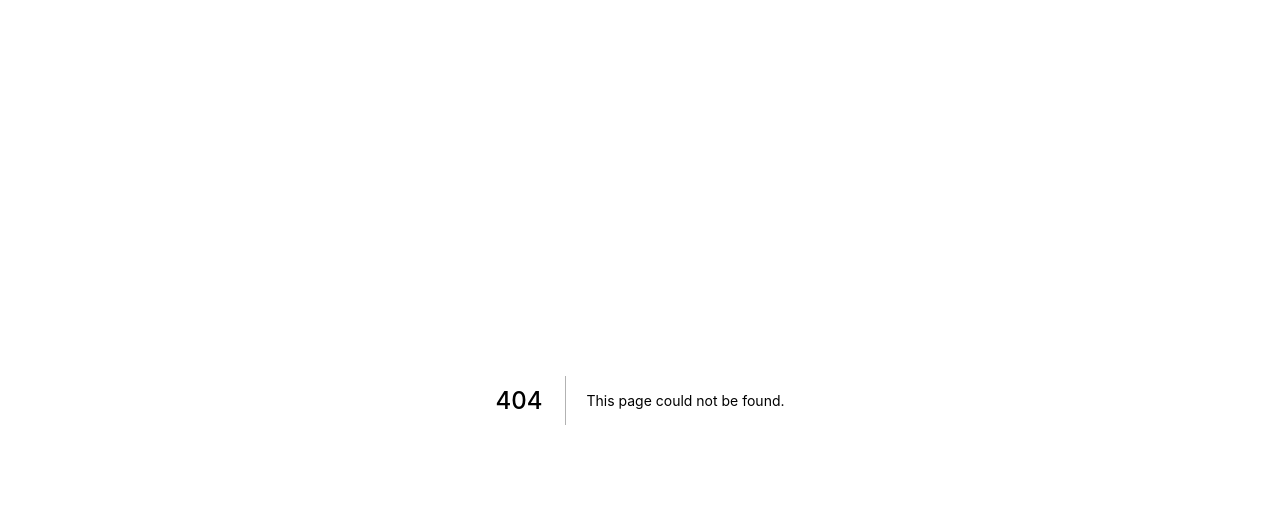
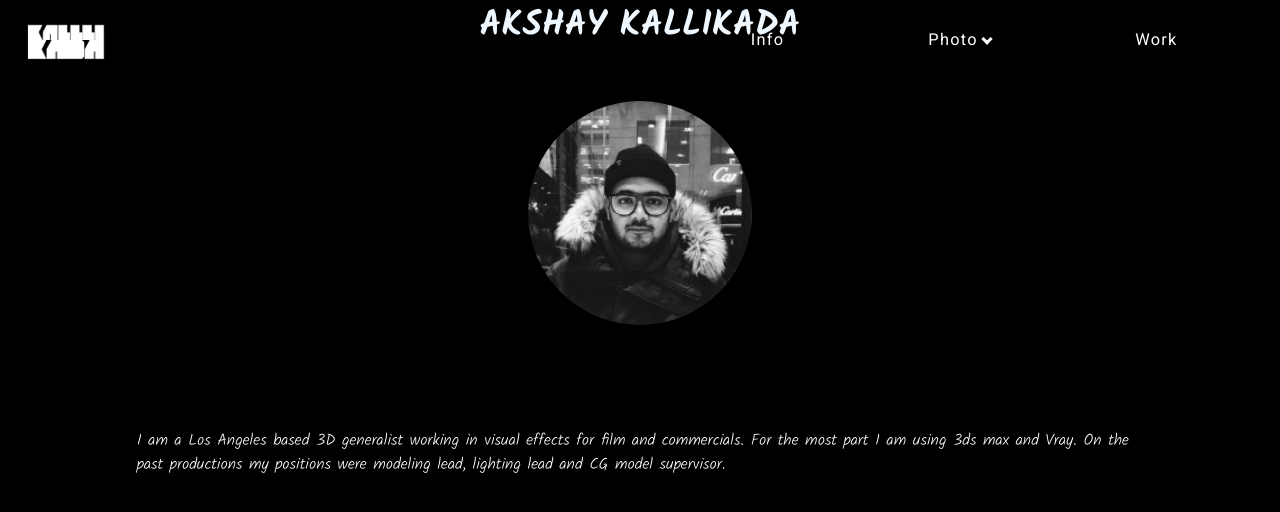
Before and after one commit to Jack-2077/demo-reel-showcase-nextjs, a Next.js app: page /Info in a window 1280 px wide. Before the commit this address had no page. Shown: the top 512 px of the page. Built offline with nearby package versions, Linux system fonts and the light colour scheme; some icons are missing.

Commit message:
feat: add info page

```diff
--- a/components/Home.js
+++ b/components/Home.js
@@ -2,9 +2,9 @@ import React from 'react';
 import Image from 'next/image';
 import Link from 'next/link';
 import { REEL_TITLES, REEL_IMAGES } from '../assests_imports';
+import Info from '../pages/Info';
 
 import styles from '../styles/Home.module.css';
-import Info from './Info';
 
 const Homepage = () => {
   return (
@@ -18,28 +18,28 @@ const Homepage = () => {
         priority
       />
       <div className='flex-container'>
-        {REEL_TITLES.map((item, i) => (
-          <Link
-            href={`/work/${REEL_IMAGES[item].title}`}
-            key={REEL_IMAGES[item].title}
-          >
+        {REEL_TITLES.map((item, i) => {
+          const imageTitle = REEL_IMAGES[item].title;
+          const image = REEL_IMAGES[item].image;
+
+          return (
+            <Link href={`/work/${imageTitle}`} key={imageTitle}>
               <a>
                 <div className={styles['img-container']}>
                   <Image
-                  src={REEL_IMAGES[item].image}
+                    src={image}
                     layout='responsive'
-                  priority={i < 3}
+                    priority={i < 2}
                     className={styles['img-img']}
                   />
 
                   <span className={styles['img-background']}></span>
-                <span className={styles['img-title']}>
-                  {REEL_IMAGES[item].title}
-                </span>
+                  <span className={styles['img-title']}>{imageTitle}</span>
                 </div>
               </a>
             </Link>
-        ))}
+          );
+        })}
       </div>
       <Info />
     </>
--- a/components/index.js
+++ b/components/index.js
@@ -1,3 +1,3 @@
 export { default as Navbar } from './Navbar';
-export { default as Info } from './Info';
+// export { default as Info } from './Info';
 export { default as Homepage } from './Home';
--- a/components/Info.js
+++ b/pages/Info.js
@@ -58,5 +58,3 @@ function Info() {
 }
 
 export default Info;
-
-//1070.400 x 245.900
--- a/styles/Home.module.css
+++ b/styles/Home.module.css
@@ -23,7 +23,8 @@
   content: '';
 }
 .img-title {
-  font-size: 5vw;
+  font-family: 'Quantico', sans-serif;
+  font-size: 2.5em;
   position: absolute;
   top: 0;
   left: 0;
--- a/styles/Info.module.css
+++ b/styles/Info.module.css
@@ -1,3 +1,5 @@
+@import url('https://fonts.googleapis.com/css2?family=Kalam:wght@300;700&display=swap');
+
 .info-container {
   display: flex;
   flex-direction: column;
@@ -7,14 +9,11 @@
 }
 
 .info-title {
+  font-family: 'Kalam', cursive;
+  font-weight: 700;
+  text-transform: uppercase;
   color: aliceblue;
-  height: 64px;
-  padding-bottom: 1.5em;
-  font-family: 'Bebas Neue', 'Roboto Condensed', sans-serif;
-  font-size: 3em;
-  -webkit-box-align: center;
-  align-items: center;
-  display: grid;
+  font-size: calc(30px + 0.390625vw);
   text-align: center;
 }
 
@@ -57,7 +56,24 @@
 
 .info-text {
   color: rgb(255, 255, 255);
+  font-family: 'Kalam', cursive;
+  font-weight: 300;
   max-width: 85%;
   margin: 1em auto;
   font-size: 1em;
 }
+
+@media (max-width: 300px) {
+  .circular_image {
+    width: 10em;
+    height: 10em;
+  }
+  .info-title {
+    font-size: 1.5em;
+  }
+
+  .socials-container svg {
+    width: 20px;
+    height: auto;
+  }
+}
--- a/styles/Navbar.module.css
+++ b/styles/Navbar.module.css
@@ -1,3 +1,5 @@
+@import url('https://fonts.googleapis.com/css2?family=Roboto&display=swap');
+
 .logo {
   cursor: pointer;
   width: 100%;
@@ -35,11 +37,11 @@
 .navlinks li {
   display: inline-block;
   padding: 0px 5vw;
-  font-family: 'Helvetica Neue LT W05_65 Medium', sans-serif;
+  letter-spacing: 0.08rem;
+  font-family: 'Roboto', sans-serif;
+  font-size: 1.02rem;
   font-weight: 400;
   font-style: normal;
-  letter-spacing: 0.07777777777777778rem;
-  font-size: 1rem;
 }
 
 .navlinks a {
--- a/styles/globals.css
+++ b/styles/globals.css
@@ -19,8 +19,6 @@ html,
 body {
   height: 100%;
   background-color: black;
-  font-family: 'Calibre', 'Inter', 'San Francisco', 'SF Pro Text', -apple-system,
-    system-ui, sans-serif;
 }
 /*
   Typographic tweaks!
```
Lines whose indentation alone changed are shown as unchanged.
